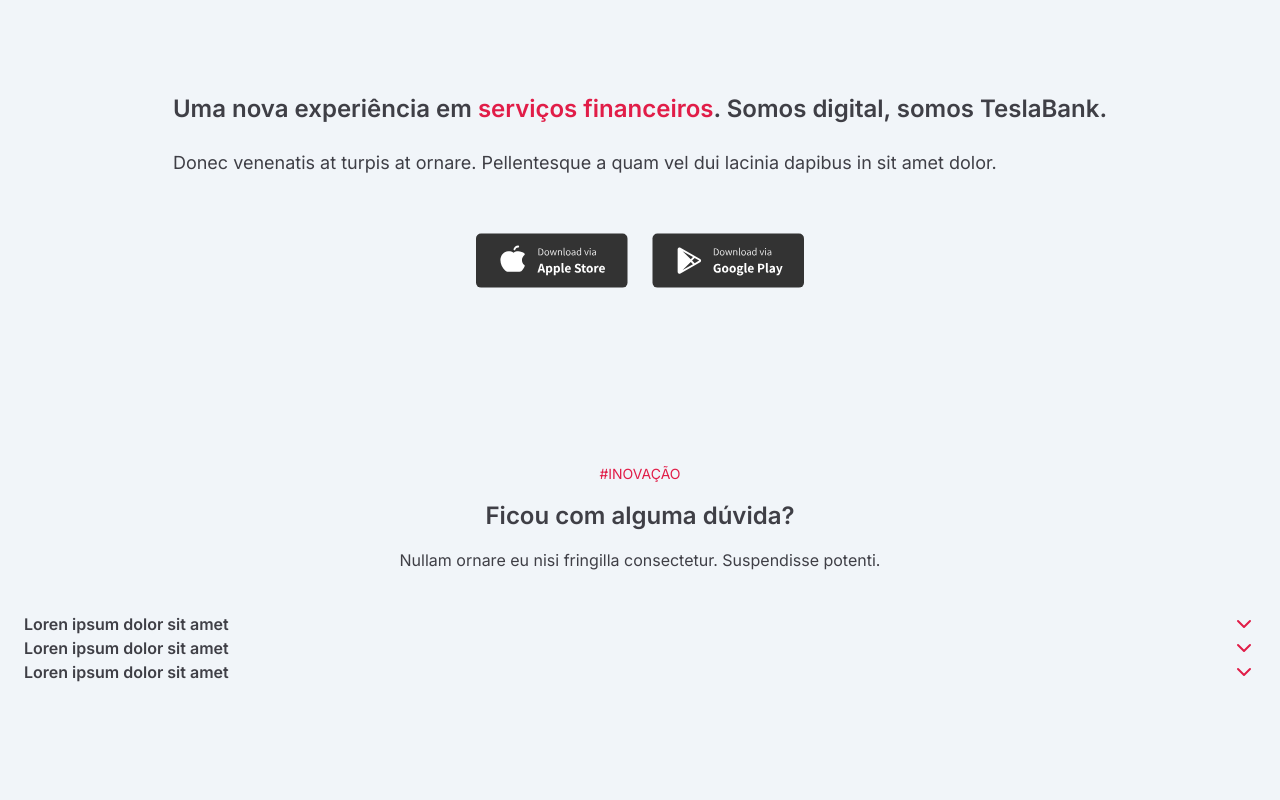
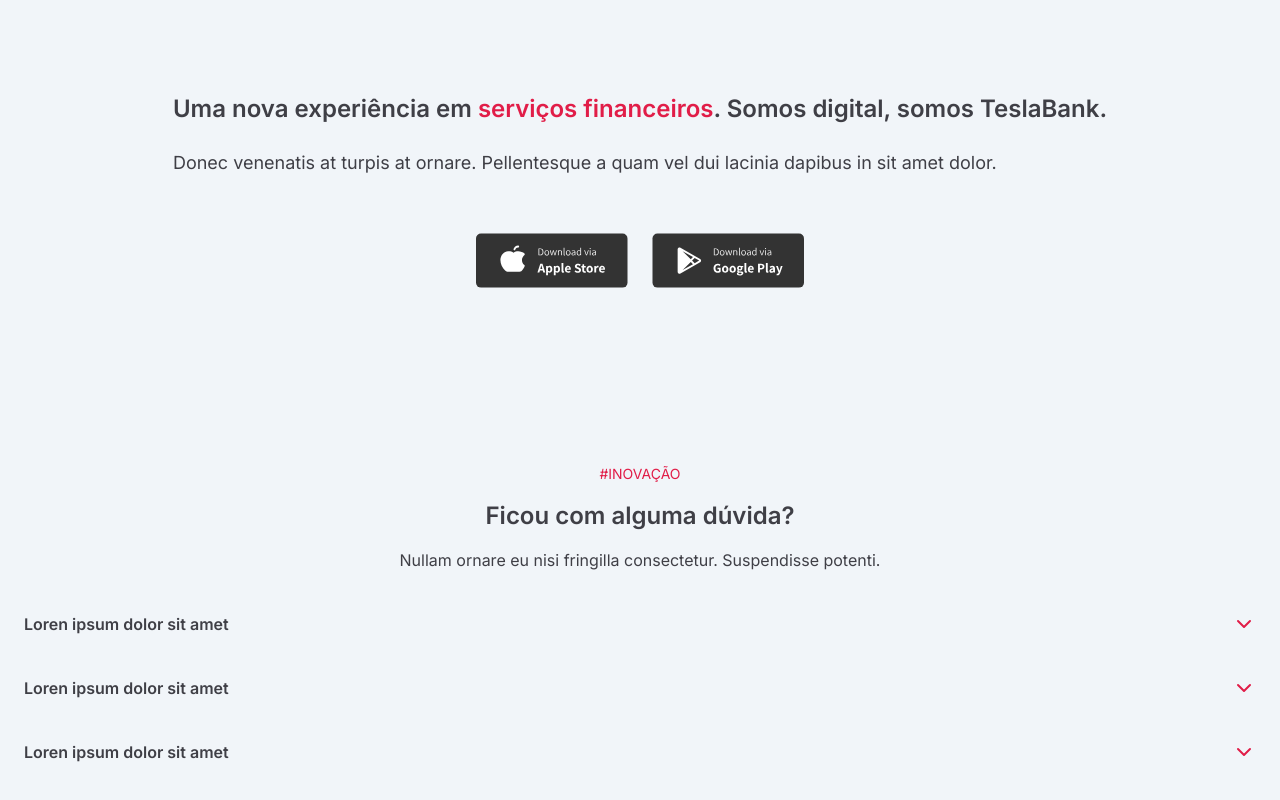
Before and after one commit to Kaduh15/landing-pages, a Next.js app: page / in a window 1280 px wide. Shown: the part 3993-4793 px from the top of the page. Before the commit the page ends 4741 px from the top, so only its background shows below. Built offline with nearby package versions, Linux system fonts and the light colour scheme.

Commit message:
refactor: cria espeçamento entre as dúvidas

```diff
--- a/src/components/help/index.tsx
+++ b/src/components/help/index.tsx
@@ -10,7 +10,7 @@
           Nullam ornare eu nisi fringilla consectetur. Suspendisse potenti.{' '}
         </p>
       </div>
-      <div>
+      <div className="flex flex-col gap-10">
         <Accordion title="Loren ipsum dolor sit amet">
           Vestibulum faucibus risus eu mi volutpat, vel tristique dui rutrum...
         </Accordion>
```
